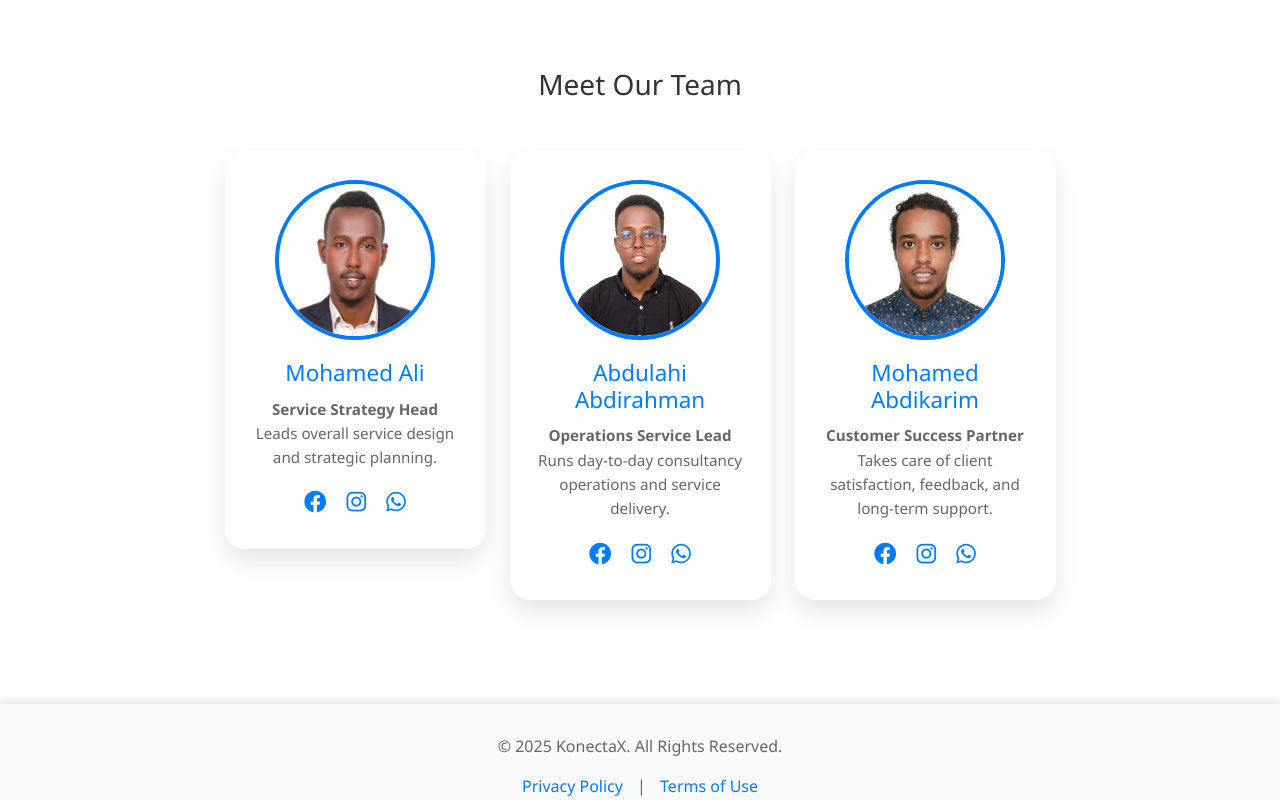
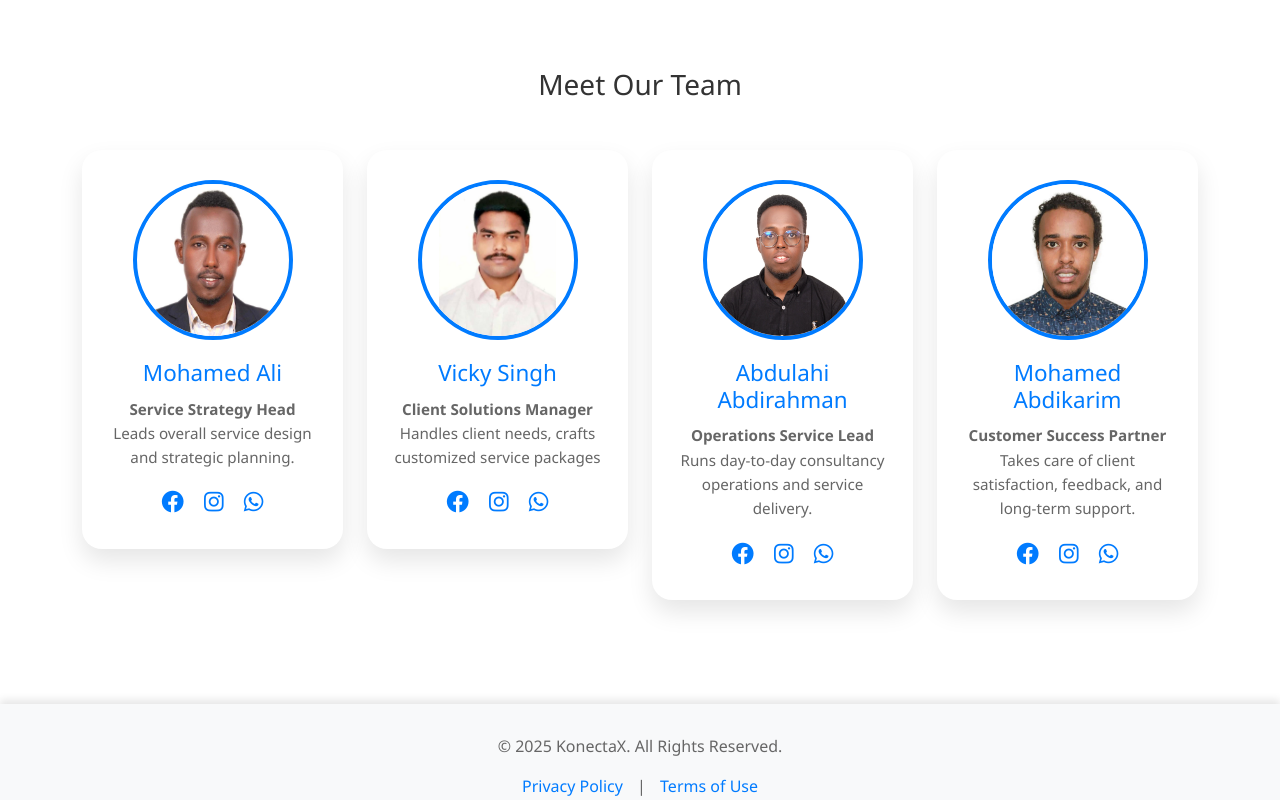
Before and after one commit to konectaxservices/App, a plain HTML site: page about.html in a window 1280 px wide. Shown: the part 590-1390 px from the top of the page. Drawn offline with nearby package versions, Linux system fonts and the light colour scheme.

Commit message:
Update about.html

```diff
--- a/about.html
+++ b/about.html
@@ -208,6 +208,20 @@
           </div>
         </div>
       </div>
+      <!-- Vicky Singh -->
+<div class="col-lg-3 col-md-6 mb-4" data-aos="fade-up" data-aos-delay="300">
+  <div class="team-card">
+    <img src="vicky.jpg" alt="Vicky Singh">
+    <h5>Vicky Singh</h5>
+    <p><b>Client Solutions Manager </b>
+      <br>Handles client needs, crafts customized service packages</p>
+    <div class="social-icons">
+      <a href="#" target="_blank"><i class="fab fa-facebook"></i></a>
+      <a href="#" target="_blank"><i class="fab fa-instagram"></i></a>
+      <a href="https://wa.me/919999999999" target="_blank"><i class="fab fa-whatsapp"></i></a>
+    </div>
+  </div>
+</div>
       <!-- Abdulahi Abdirahman -->
       <div class="col-lg-3 col-md-6 mb-4" data-aos="fade-up" data-aos-delay="200">
         <div class="team-card">
```
